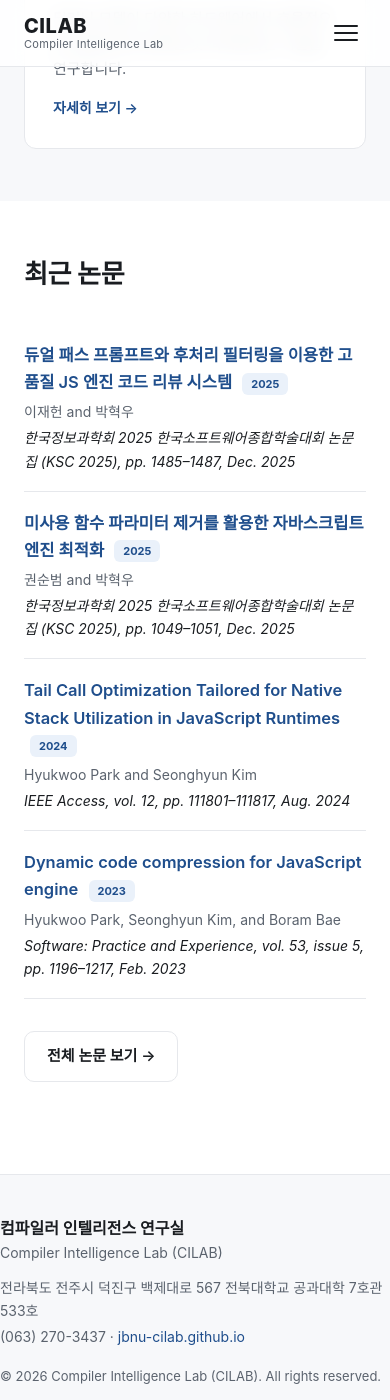
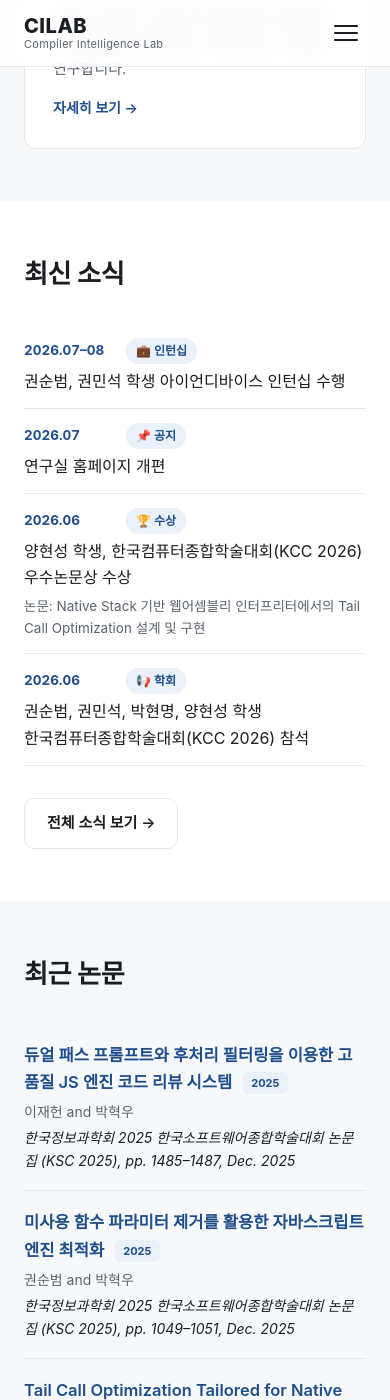
Before and after one commit to JBNU-CILAB/JBNU-CILAB.github.io, a Jekyll site: the page built from index.html, in a window 390 px wide and 1400 px high, scrolled down 1663 px. Built offline with Jekyll 4.4.1, drawn with Linux system fonts in a browser that asks for light colours; some web fonts are replaced.

Commit message:
Add lab news: News page plus latest-news section on home
- New _data/news.yml with date, badge, text, and optional note fields
- News page groups items by year; home shows the latest four
- Add News to nav; alternate home section backgrounds; news list styles

```diff
--- a/_config.yml
+++ b/_config.yml
@@ -39,6 +39,7 @@ nav:
   - { name: "Research",    url: "/research/" }
   - { name: "Publication", url: "/publication/" }
   - { name: "Project",     url: "/project/" }
+  - { name: "News",        url: "/news/" }
   - { name: "Contact",     url: "/contact/" }
 
 # ── Jekyll 빌드 설정 (수정 불필요) ─────────────────
--- /dev/null
+++ b/_data/news.yml
@@ -0,0 +1,28 @@
+# ── 연구실 소식 ────────────────────────────────────
+# 최신 소식을 맨 위에 추가하세요. News 페이지는 year 기준으로 자동 그룹핑됩니다.
+# - year:  연도 (그룹핑용 숫자)
+# - date:  표시용 연.월 (기간이면 "2026.07–08" 처럼 표기)
+# - badge: 종류 뱃지 (이모지 + 단어) — 예: 🏆 수상 / 📢 학회 / 💼 인턴십 / 📌 공지 / 🎓 졸업 / 👋 신입
+# - text:  소식 내용 (단답형)
+# - note:  부가 설명 한 줄 (선택 — 논문 제목 등)
+
+- year: 2026
+  date: "2026.07–08"
+  badge: "💼 인턴십"
+  text: "권순범, 권민석 학생 아이언디바이스 인턴십 수행"
+
+- year: 2026
+  date: "2026.07"
+  badge: "📌 공지"
+  text: "연구실 홈페이지 개편"
+
+- year: 2026
+  date: "2026.06"
+  badge: "🏆 수상"
+  text: "양현성 학생, 한국컴퓨터종합학술대회(KCC 2026) 우수논문상 수상"
+  note: "논문: Native Stack 기반 웹어셈블리 인터프리터에서의 Tail Call Optimization 설계 및 구현"
+
+- year: 2026
+  date: "2026.06"
+  badge: "📢 학회"
+  text: "권순범, 권민석, 박현명, 양현성 학생 한국컴퓨터종합학술대회(KCC 2026) 참석"
--- a/assets/css/style.css
+++ b/assets/css/style.css
@@ -148,6 +148,24 @@ h2.section-title { font-size: 26px; margin: 0 0 28px; letter-spacing: -.3px; }
   background: var(--accent-soft); color: var(--accent);
 }
 
+/* ── News (소식) ─────────────────────────────── */
+.news-item {
+  display: flex; gap: 14px; align-items: baseline;
+  padding: 14px 0; border-bottom: 1px solid var(--line);
+}
+.news-date {
+  flex-shrink: 0; min-width: 88px;
+  font-size: 13.5px; font-weight: 700; color: var(--accent);
+  font-variant-numeric: tabular-nums;
+}
+.news-badge {
+  flex-shrink: 0; font-size: 12px; font-weight: 600;
+  padding: 3px 10px; border-radius: 999px;
+  background: var(--accent-soft); color: var(--accent); white-space: nowrap;
+}
+.news-text { margin: 0; word-break: keep-all; }
+.news-note { margin: 4px 0 0; font-size: 13.5px; color: var(--text-muted); word-break: keep-all; }
+
 /* ── People (멤버) ────────────────────────────── */
 .group-title {
   font-size: 15px; font-weight: 700; color: var(--text-muted);
@@ -286,6 +304,8 @@ h2.section-title { font-size: 26px; margin: 0 0 28px; letter-spacing: -.3px; }
   .nav-links.open { max-height: 340px; opacity: 1; }
   .nav-links a { padding: 12px 8px; border-radius: 8px; }
   .grid-3, .grid-4 { grid-template-columns: 1fr; }
+  .news-item { flex-wrap: wrap; row-gap: 4px; }
+  .news-body { flex-basis: 100%; }
   .section { padding: 52px 0; }
   .hero { padding: 64px 0 56px; }
   .page-head { padding: 40px 0 4px; }
--- a/index.html
+++ b/index.html
@@ -43,6 +43,26 @@ title: Home
 
 <section class="section">
   <div class="container">
+    <h2 class="section-title">최신 소식</h2>
+    {% assign latest_news = site.data.news | slice: 0, 4 %}
+    {% for n in latest_news %}
+    <div class="news-item">
+      <span class="news-date">{{ n.date }}</span>
+      <span class="news-badge">{{ n.badge }}</span>
+      <div class="news-body">
+        <p class="news-text">{{ n.text }}</p>
+        {% if n.note %}<p class="news-note">{{ n.note }}</p>{% endif %}
+      </div>
+    </div>
+    {% endfor %}
+    <div class="btn-row">
+      <a class="btn btn-ghost" href="{{ '/news/' | relative_url }}">전체 소식 보기 →</a>
+    </div>
+  </div>
+</section>
+
+<section class="section section-alt">
+  <div class="container">
     <h2 class="section-title">최근 논문</h2>
     {% assign recent = site.data.publications | slice: 0, 4 %}
     {% for p in recent %}
```
Also changed, not shown: news.html (added, +32 -0 lines).
